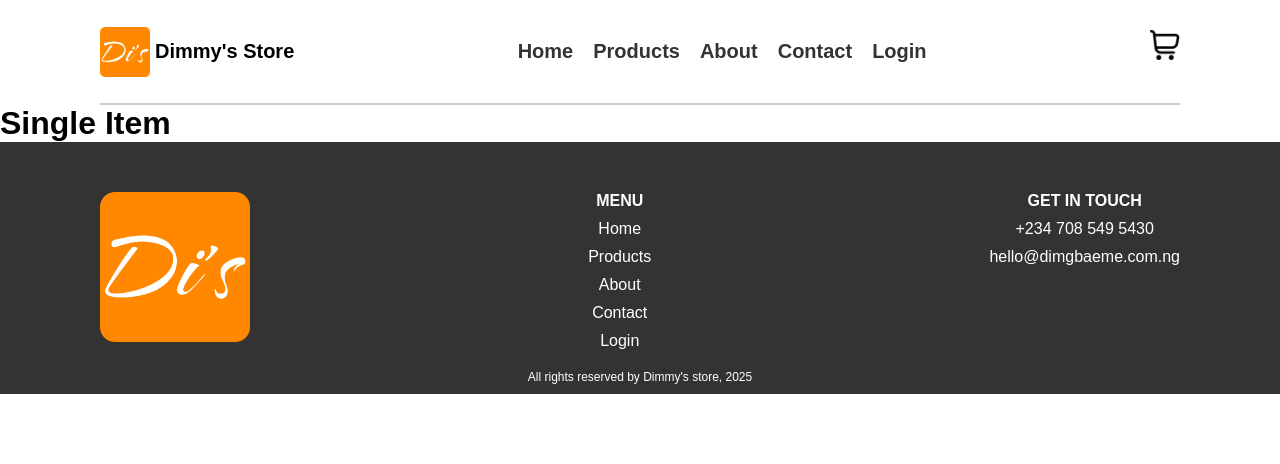
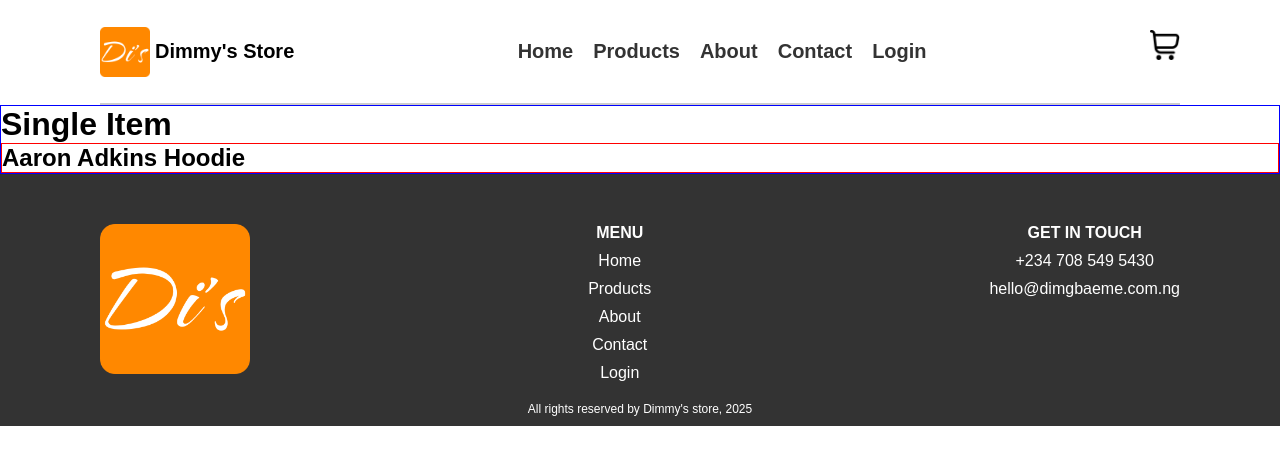
Before and after one commit to Dimgba-Eme/e-commerce-app, a React (Create React App) app in the folder my-store/: page /single-item/1 in a window 1280 px wide. Shown: the top 464 px of the page. Built offline with nearby package versions, Linux system fonts and the light colour scheme.

Commit message:
Created and imported singleItem.scss into SingleItem component for single item styling

```diff
--- a/my-store/src/App.js
+++ b/my-store/src/App.js
@@ -29,8 +29,8 @@ function App() {
           <Route path="footwear" element={<ProductsCategories category='footwear' />} />
           <Route path="accessories" element={<ProductsCategories category='accessories' />} />
         </Route>
-        <Route path="/single-item" element={<SingleItem />} >
-          <Route path=":productId" element={<SingleItem />} />
+        <Route path='/single-item' element={<SingleItem />} >
+          <Route path=':productId' element={<SingleItem />} />
         </Route>
         <Route path="/about-us" element={<About />} />
         <Route path="/contact-us" element={<Contact />} />
--- a/my-store/src/components/Items.js
+++ b/my-store/src/components/Items.js
@@ -6,7 +6,7 @@ function Items(props) {
   return (
     <div className='items-container'>
       <div className='items-inner'>
-        <Link to={`/single-item/${props.id}`}> <img src={props.image} className='items-image' /></Link>
+        <Link to={`/single-item/${props.id}`}><img src={props.image} className='items-image' alt={props.name} /></Link>
         <h4 className='items-title'>{props.name}</h4>
         <p className='items-new-price'>${props.new_price}</p>
         <p className='items-old-price'>${props.old_price}</p>
--- a/my-store/src/components/ProductsCategories.js
+++ b/my-store/src/components/ProductsCategories.js
@@ -10,9 +10,9 @@ const ProductsCategories = (props) => {
         <main className='products-category-wrapper'>
             <div className='products-category-inner'>
 
-                {all_products.map((item) => {
+                {all_products.map((item, i) => {
                     if (props.category === item.category) {
-                        return <Items key={item.id} image={item.image} name={item.name} new_price={item.new_price} old_price={item.old_price} />
+                        return <Items key={i} id={item.id} image={item.image} name={item.name} new_price={item.new_price} old_price={item.old_price} />
                     } else {
                         return null;
                     }
--- a/my-store/src/components/ProductsDisplay.js
+++ b/my-store/src/components/ProductsDisplay.js
@@ -1,10 +1,17 @@
 import React from 'react'
+import './productsDisplay.scss'
 
 const ProductsDisplay = (props) => {
   const {product} = props;
   return (
     <section className='products-display-container'>
+      <div className='products-display-inner'>
 
+        <div>
+          <h1>{product.name}</h1>
+        </div>
+
+      </div>
     </section>
   )
 }
--- a/my-store/src/components/SingleItem.js
+++ b/my-store/src/components/SingleItem.js
@@ -2,13 +2,14 @@ import React from 'react'
 import { useParams } from 'react-router-dom'
 import ProductsDisplay from './ProductsDisplay'
 import { useProducts } from '../contexts/ContextProvider'
+import './singleItem.scss'
 
 const SingleItem = () => {
     const { all_products } = useProducts();
     const { productId } = useParams();
-    const product = all_products.find((item) => item.id === Number(productId))
+    const product = all_products.find(e => e.id === Number(productId));
     return (
-        <main>
+        <main className='single-item-container'>
             <h1>Single Item</h1>
             <ProductsDisplay product={product} />
         </main>
--- /dev/null
+++ b/my-store/src/components/singleItem.css
@@ -0,0 +1,9 @@
+* {
+  padding: 0;
+  margin: 0;
+  box-sizing: border-box;
+}
+
+.single-item-container {
+  border: 1px solid blue;
+}/*# sourceMappingURL=singleItem.css.map */
--- /dev/null
+++ b/my-store/src/components/singleItem.scss
@@ -0,0 +1,10 @@
+* {
+    padding: 0;
+    margin: 0;
+    box-sizing: border-box;
+}
+
+
+.single-item-container {
+    border: 1px solid blue;
+}
```
Also changed, not shown: 1 other file (tests, documents, lock files or other folders).
